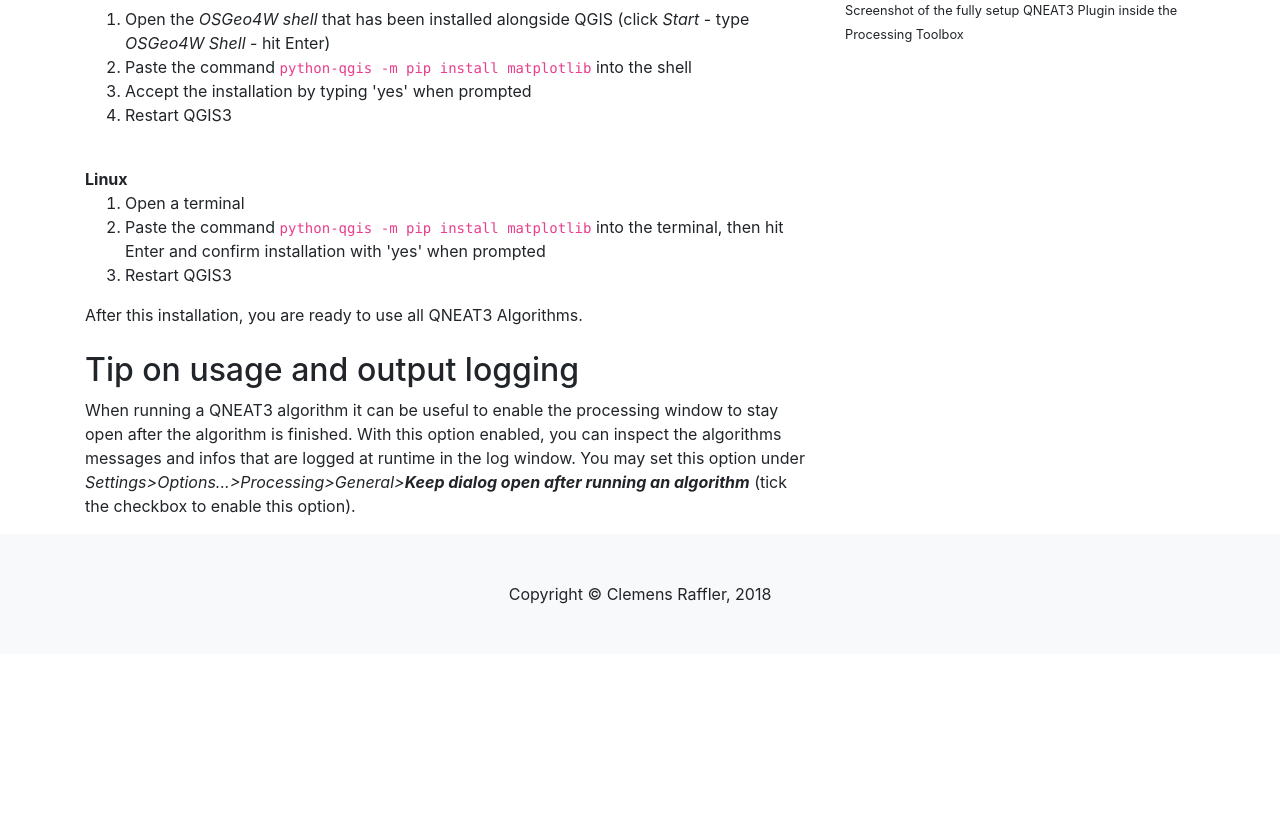
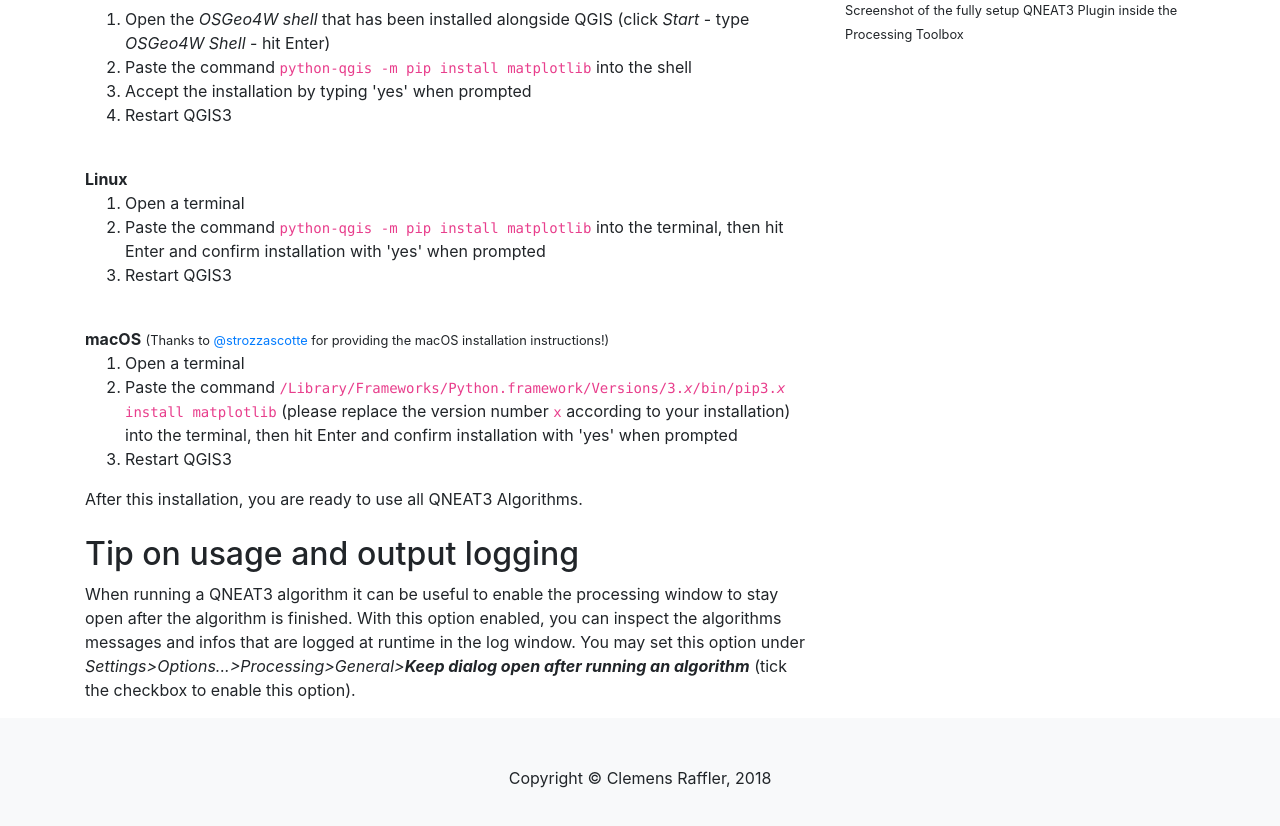
Before and after one commit to root676/root676.github.io, a website: page installation.html in a window 1280 px wide. Shown: the part 791-1617 px from the top of the page. Before the commit the page ends 1445 px from the top, so only its background shows below. Drawn offline with Linux system fonts and the light colour scheme.

Commit message:
Add macOS installation instructions by @strozzascotte

```diff
--- a/installation.html
+++ b/installation.html
@@ -96,8 +96,13 @@
 				<li>Paste the command <code>python-qgis -m pip install matplotlib</code> into the terminal, then hit Enter and confirm installation with 'yes' when prompted</li>
 				<li>Restart QGIS3</li>
 			</ol>
-
-
+      <br>
+      <b>macOS</b> <small>(Thanks to <a href=https://github.com/strozzascotte>@strozzascotte</a> for providing the macOS installation instructions!)</small>
+      <ol>
+        <li>Open a terminal</li>
+        <li>Paste the command <code>/Library/Frameworks/Python.framework/Versions/3.<i>x</i>/bin/pip3.<i>x</i> install matplotlib</code> (please replace the version number <code>x</code> according to your installation) into the terminal, then hit Enter and confirm installation with 'yes' when prompted</li>
+        <li>Restart QGIS3</li>
+      </ol>
 		</p>
 		After this installation, you are ready to use all QNEAT3 Algorithms.
 		</div>
```
